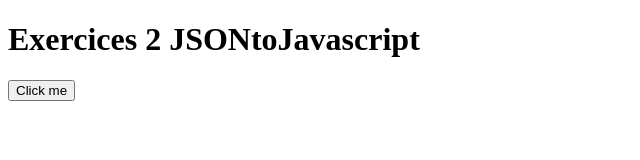
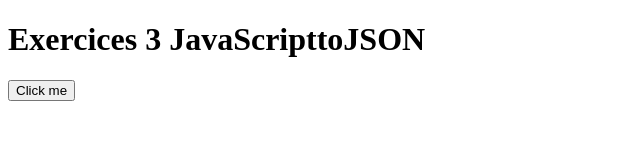
Before and after one commit to Nicnry/xmlvsjson, a plain HTML site: page exercices/3_JavaScripttoJSON/soluce/index.html in a window 1280 px wide. Shown: the whole page, without its empty margins (0-640 px from the left). Drawn offline with Linux system fonts and the light colour scheme.

Commit message:
Correct title ex. 3

```diff
--- a/exercices/3_JavaScripttoJSON/soluce/index.html
+++ b/exercices/3_JavaScripttoJSON/soluce/index.html
@@ -2,10 +2,10 @@
 <html>
     <head>
         <meta charset="UTF-8">
-        <title>JSONtoJavascript</title>
+        <title>JavaScripttoJSON</title>
     </head>
     <body >
-        <h1>Exercices 2 JSONtoJavascript</h1>
+        <h1>Exercices 3 JavaScripttoJSON</h1>
         <button OnClick="showJSON()">Click me</button>
     </body>
     <script src="trait.js"></script>
```
